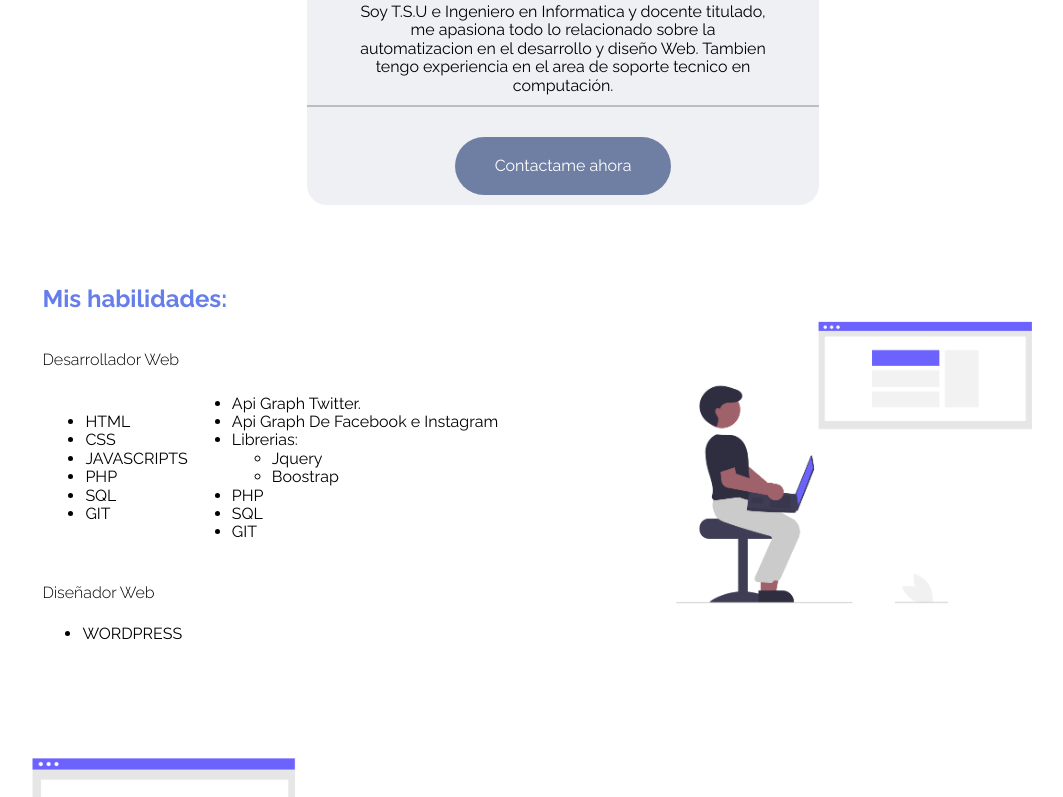
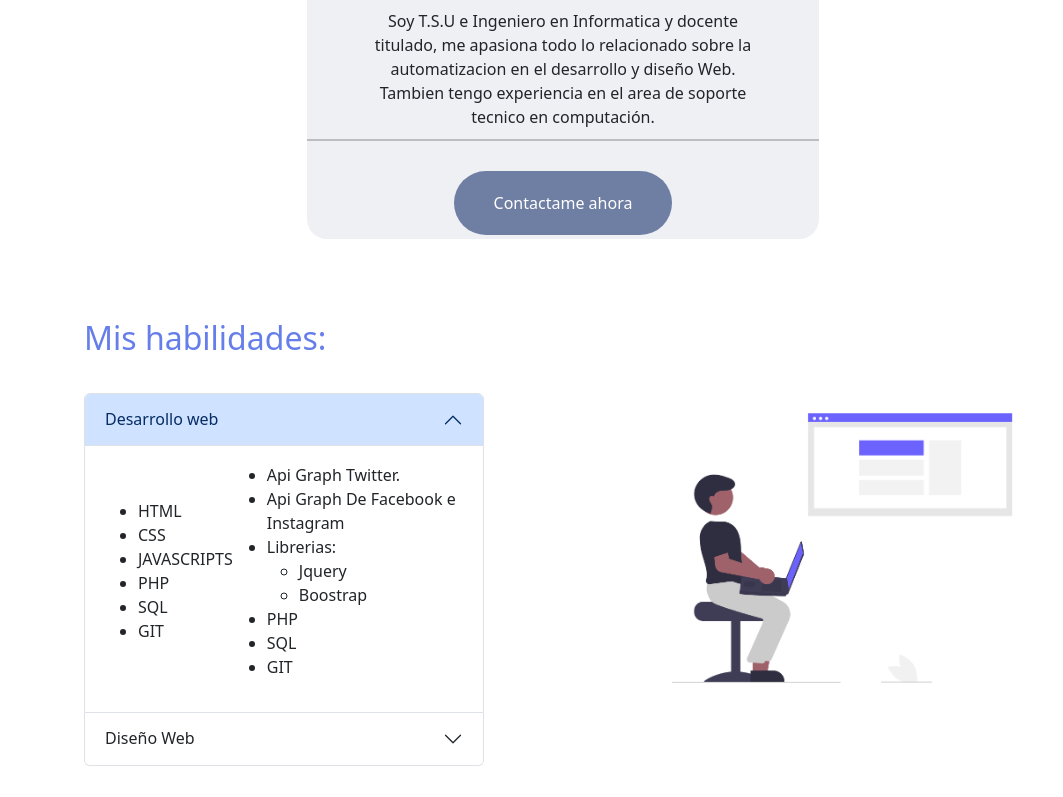
Before and after one commit to proque85/desarrolloWeb, a plain HTML site: page index.html in a window 1280 px wide. Shown: the part 1174-1971 px from the top of the page, without its empty margins (77-1140 px from the left). Drawn offline with nearby package versions, Linux system fonts and the light colour scheme.

Commit message:
Se incluyo librerias boostrap css y js

```diff
--- a/index.html
+++ b/index.html
@@ -6,8 +6,9 @@
     <meta name="viewport" content="width=device-width, initial-scale=1.0" />
     <link rel="stylesheet" href="css/style.css" />
     <link rel="stylesheet" href="css/normalize.css" />
+    <link rel="stylesheet" href="css/bootstrap.min.css">
     <script src="js/valida.js"></script>
-
+    <script src="js/bootstrap.min.js"></script>
     <title>Mi Portafolio</title>
   </head>
   <body>
@@ -85,10 +86,18 @@
       <section class="about container">
         <div class="about__text">
           <h2 class="subtitle">Mis habilidades:</h2>
-          <p class="about__paragraph">Desarrollador Web</p>
+            <div class="accordion" style="width: 400px; height:400px;">
+              <div class="accordion-item" >
+                <h2 class="accordion-header" id="headingOne" >
+                  <button class="accordion-button" type="button" data-bs-toggle="collapse" data-bs-target="#collapseOne" aria-expanded="true" aria-controls="collapseOne">
+                      Desarrollo web
+                  </button>
+                </h2>
+                <div id="collapseOne" class="accordion-collapse collapse show" aria-labelledby="headingOne" data-bs-parent="#accordionExample">
+                  <div class="accordion-body">
                     <table>
                       <tr>
-                <td><ul>
+                        <td> <ul>
                           <li>
                             HTML
                           </li>
@@ -107,8 +116,10 @@
                           <li>
                             GIT
                           </li>
-                </ul></td>
-                <td><ul>
+                        </ul>
+                       </td>
+                        <td>
+                        <ul>
                           <li>
                             Api Graph Twitter.
                           </li>
@@ -134,11 +145,25 @@
                       </ul></td>
                       </tr>
                     </table>
-            <Br></Br>
-          <p class="about__paragraph">Diseñador Web</p>
+
+                  </div>
+                </div>
+              </div>
+              <div class="accordion-item">
+                <h2 class="accordion-header" id="headingTwo">
+                  <button class="accordion-button collapsed" type="button" data-bs-toggle="collapse" data-bs-target="#collapseTwo" aria-expanded="false" aria-controls="collapseTwo">
+                    Diseño Web
+                  </button>
+                </h2>
+                <div id="collapseTwo" class="accordion-collapse collapse" aria-labelledby="headingTwo" data-bs-parent="#accordionExample">
+                  <div class="accordion-body">
                     <ul>
                       <li>WORDPRESS</li>
                     </ul>
+                  </div>
+                </div>
+              </div>
+            </div>
         </div>
         <figure class="about__img">
           <img src="assets/habilidades.png" alt="" class="about__picture" />
```
Lines whose indentation alone changed are shown as unchanged.
